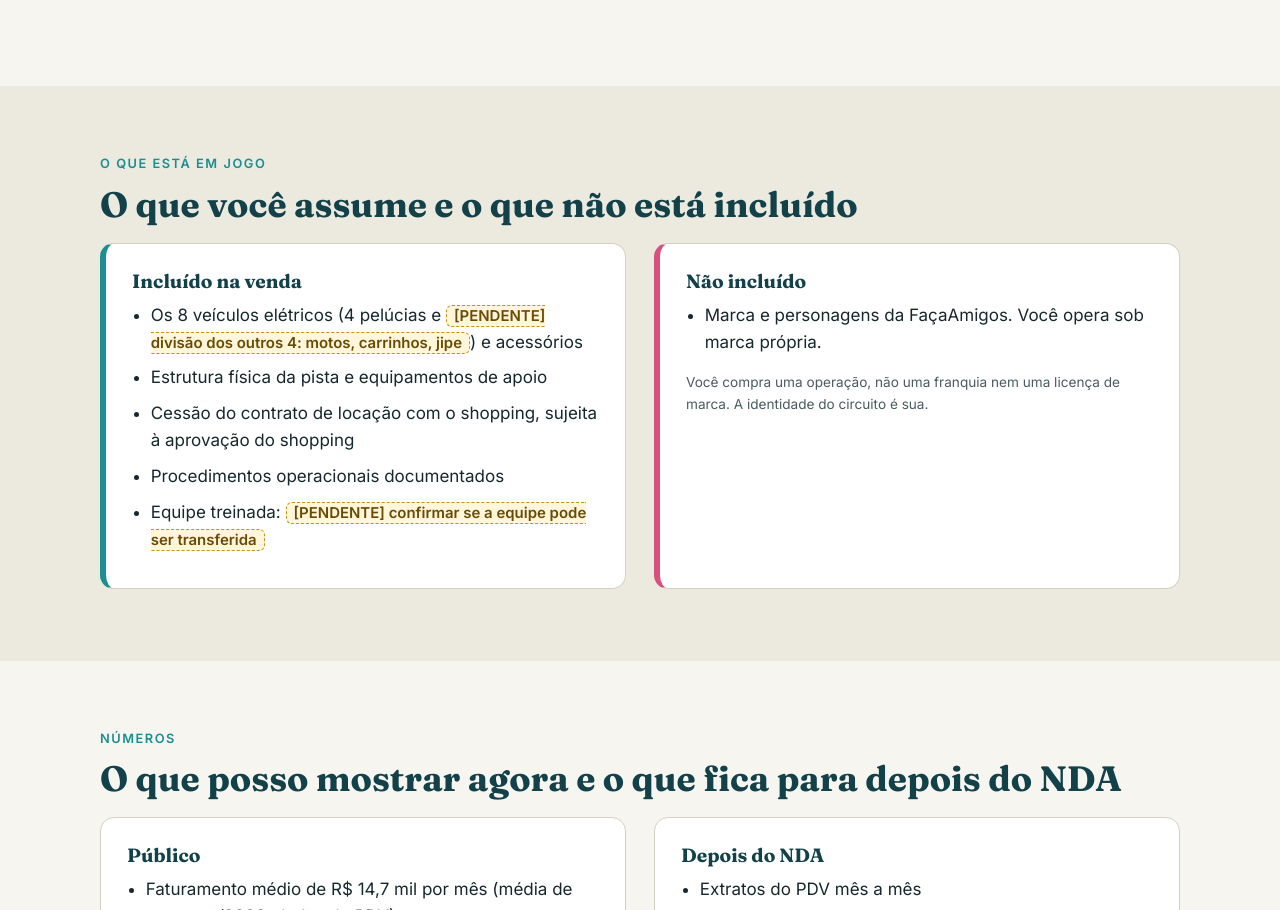
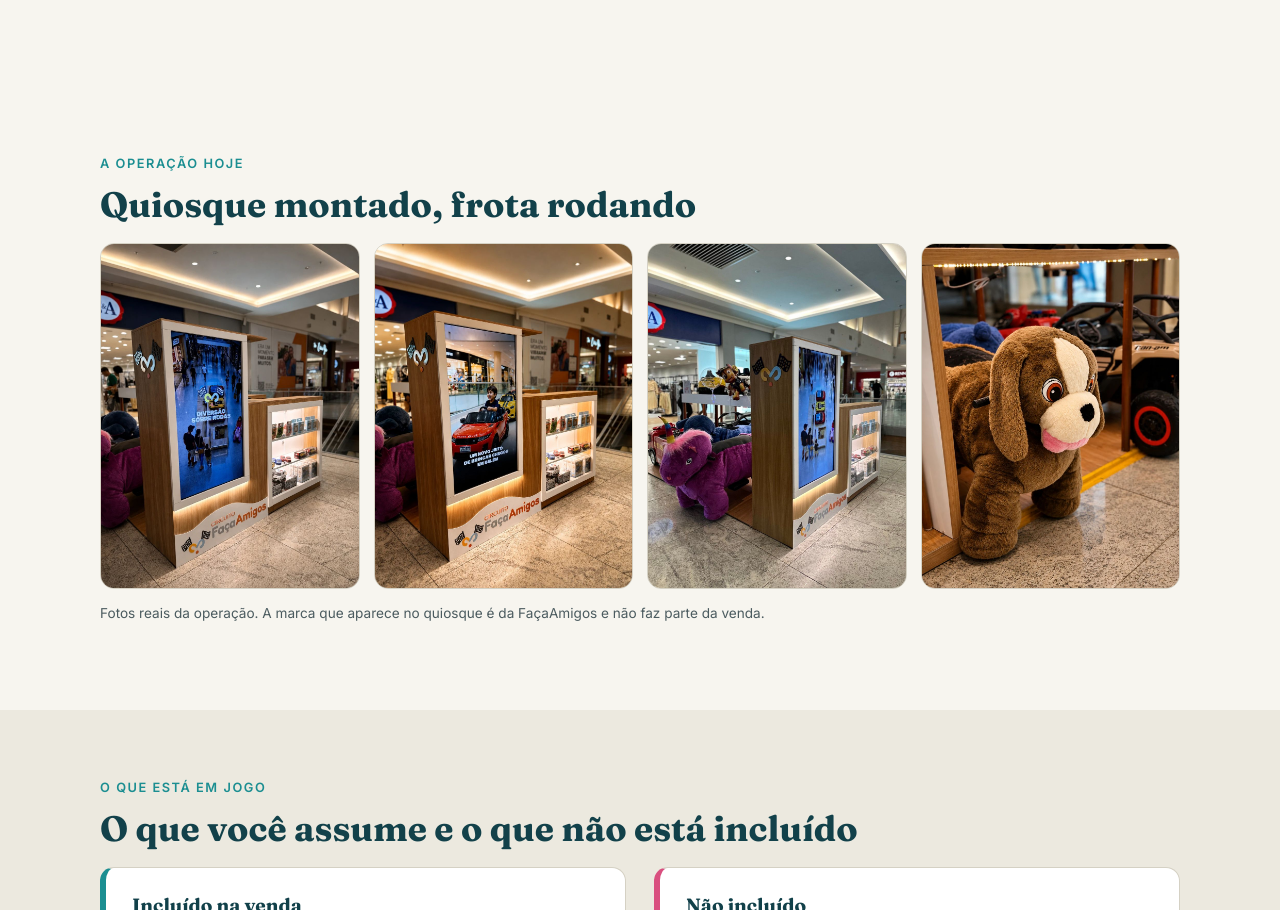
Before and after one commit to brunofreitasbm-web/franquia-chocolates-belem, a plain HTML site: page circuito/index.html in a window 1280 px wide. Shown: the part 1154-2064 px from the top of the page. Drawn offline with Linux system fonts and the light colour scheme.

Commit message:
feat: galeria com fotos reais na página do circuito
Co-Authored-By: Claude Sonnet 5.5 <noreply@anthropic.com>
Claude-Session: https://claude.ai/code/session_017CkKxD3f3y8NacZGNLNyWv

```diff
--- a/circuito/index.html
+++ b/circuito/index.html
@@ -10,6 +10,7 @@
   <meta property="og:title" content="Circuito infantil em shopping de Belém | Repasse">
   <meta property="og:description" content="Operação em andamento, faturamento médio de R$ 14,7 mil por mês (PDV). Valor de venda R$ 80.000.">
   <meta property="og:url" content="https://franquia-chocolates-belem.netlify.app/circuito/">
+  <meta property="og:image" content="https://franquia-chocolates-belem.netlify.app/circuito/images/circuito-quiosque-frente.jpg">
   <meta property="og:locale" content="pt_BR">
   <link rel="preconnect" href="https://fonts.googleapis.com">
   <link rel="preconnect" href="https://fonts.gstatic.com" crossorigin>
@@ -66,6 +67,20 @@
     <h2>Por que estou vendendo uma operação com apenas 3 meses?</h2>
     <p style="max-width:42em">Sou a FaçaAmigos. Montei este circuito em 2026 e hoje concentro capital e equipe nas minhas outras frentes: os Playgrounds, a Clínica e o Instituto. O circuito funciona e fatura, mas exige um operador dedicado para crescer, e esse não é mais o meu foco.</p>
     <p style="max-width:42em">Prefiro repassar a um investidor que vai explorar a capacidade ociosa dos dias úteis a manter uma operação sem a atenção que ela merece. O histórico é curto e eu digo isso de frente: são 3 meses de dados reais de PDV, que você confere nos extratos depois do NDA.</p>
+  </div>
+</section>
+
+<section id="operacao">
+  <div class="wrap">
+    <span class="eyebrow">A operação hoje</span>
+    <h2>Quiosque montado, frota rodando</h2>
+    <div class="gallery">
+      <img src="images/circuito-quiosque-frente.jpg" alt="Quiosque do circuito com painel de vídeo e vitrine, em corredor de shopping" loading="lazy" width="1000" height="1333">
+      <img src="images/circuito-quiosque-painel.jpg" alt="Painel de vídeo do quiosque exibindo a frota de carrinhos elétricos" loading="lazy" width="1000" height="1333">
+      <img src="images/circuito-quiosque-lateral.jpg" alt="Vista lateral do circuito com pelúcias e carrinhos elétricos" loading="lazy" width="1000" height="1333">
+      <img src="images/circuito-pelucia-frota.jpg" alt="Pelúcia elétrica em primeiro plano e buggy ao fundo" loading="lazy" width="1000" height="1333">
+    </div>
+    <p class="note">Fotos reais da operação. A marca que aparece no quiosque é da FaçaAmigos e não faz parte da venda.</p>
   </div>
 </section>
 
--- a/circuito/style.css
+++ b/circuito/style.css
@@ -87,3 +87,6 @@ footer b{color:var(--white)}
   td .pend{font-size:.9em;display:inline-block}
   header.top b{font-size:.9rem}
 }
+.gallery{display:grid;grid-template-columns:repeat(4,1fr);gap:14px;margin-bottom:14px}
+.gallery img{width:100%;height:auto;aspect-ratio:3/4;object-fit:cover;border-radius:var(--r);border:1px solid var(--line)}
+@media (max-width:820px){.gallery{grid-template-columns:1fr 1fr}}
```
Also changed, not shown: circuito/images/circuito-pelucia-frota.jpg (added), circuito/images/circuito-quiosque-frente.jpg (added), circuito/images/circuito-quiosque-lateral.jpg (added), circuito/images/circuito-quiosque-painel.jpg (added).
